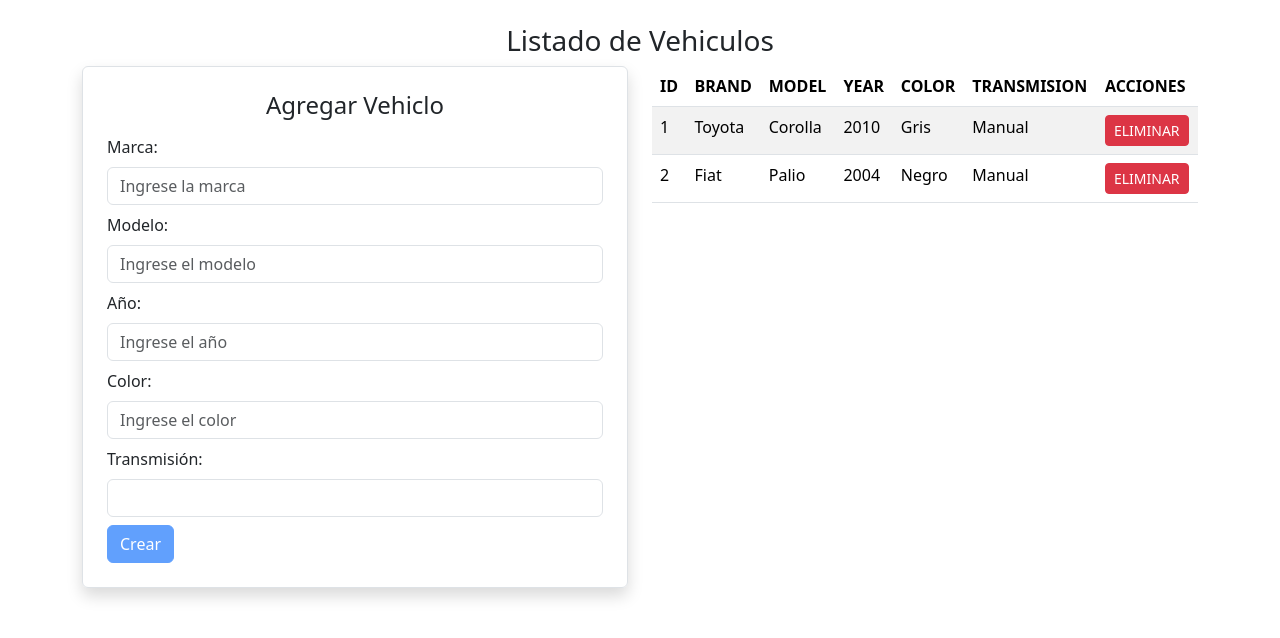
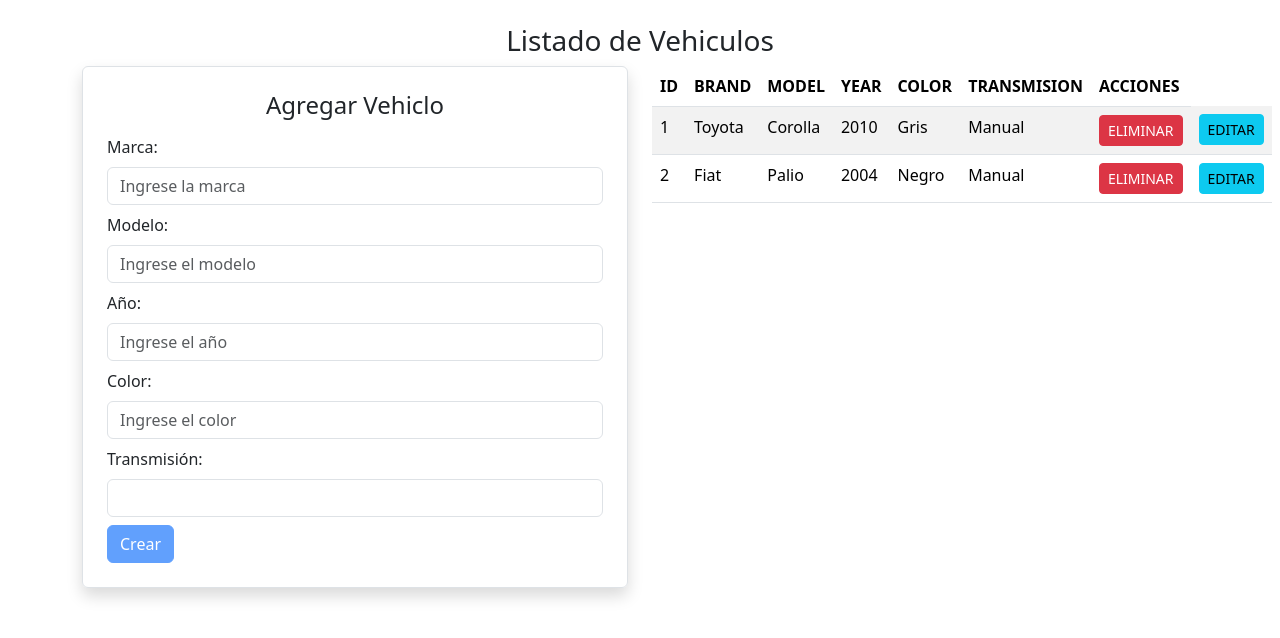
Before and after one commit to salvadorbravo09/GarageApp, an Angular app in the folder web/: page / in a window 1280 px wide. Shown: the top 638 px of the page. Built offline with nearby package versions, Linux system fonts and the light colour scheme.

Commit message:
feat: select user to update

```diff
--- a/web/src/app/components/garage-app.component.html
+++ b/web/src/app/components/garage-app.component.html
@@ -2,13 +2,20 @@
   <h3 class="text-center my-2">{{ title }}</h3>
   <div class="row">
     <div class="col-md-6">
-      <app-vehicle-form (newVehicleEventEmitter)="addVehicle($event)"></app-vehicle-form>
+      <app-vehicle-form
+        (newVehicleEventEmitter)="addVehicle($event)"
+        [vehicle]="vehicleSelected"
+      ></app-vehicle-form>
     </div>
     <div class="col-md-6">
       <div *ngIf="vehicles.length === 0" class="alert alert-warning">
         No hay registros en el sistema
       </div>
-      <app-garage [vehicles]="vehicles" (idVehicleEventEmitter)="removeUser($event)"></app-garage>
+      <app-garage
+        [vehicles]="vehicles"
+        (idVehicleEventEmitter)="removeUser($event)"
+        (selectedVehicleEventEmitter)="setSelectedVehicle($event)"
+      ></app-garage>
     </div>
   </div>
 </div>
--- a/web/src/app/components/garage-app.component.ts
+++ b/web/src/app/components/garage-app.component.ts
@@ -16,7 +16,11 @@ export class GarageAppComponent implements OnInit {
 
   vehicles: Vehicle[] = [];
 
-  constructor(private vehicleService: VehicleService) {}
+  vehicleSelected: Vehicle;
+
+  constructor(private vehicleService: VehicleService) {
+    this.vehicleSelected = new Vehicle();
+  }
 
   ngOnInit(): void {
     this.vehicleService
@@ -34,4 +38,8 @@ export class GarageAppComponent implements OnInit {
   removeUser(id: number): void {
     this.vehicles = this.vehicles.filter((vehicle) => vehicle.id != id);
   }
+
+  setSelectedVehicle(vehicleRow: Vehicle): void {
+    this.vehicleSelected = { ...vehicleRow };
+  }
 }
--- a/web/src/app/components/vehicle-form/vehicle-form.component.ts
+++ b/web/src/app/components/vehicle-form/vehicle-form.component.ts
@@ -1,4 +1,4 @@
-import { Component, EventEmitter, Output } from '@angular/core';
+import { Component, EventEmitter, Input, Output } from '@angular/core';
 import { FormsModule, NgForm } from '@angular/forms';
 import { Vehicle } from '../../models/vehicle';
 import { CommonModule } from '@angular/common';
@@ -10,6 +10,8 @@ import { CommonModule } from '@angular/common';
   templateUrl: './vehicle-form.component.html',
 })
 export class VehicleFormComponent {
+
+  @Input()
   vehicle: Vehicle;
 
   @Output()
--- a/web/src/app/components/vehicle/vehicle.component.html
+++ b/web/src/app/components/vehicle/vehicle.component.html
@@ -19,8 +19,19 @@
       <td>{{ vehicle.color }}</td>
       <td>{{ vehicle.transmision }}</td>
       <td>
-        <button class="btn btn-danger btn-sm" (click)="onRemoveVehicle(vehicle.id)">
+        <button
+          class="btn btn-danger btn-sm"
+          (click)="onRemoveVehicle(vehicle.id)"
+        >
           ELIMINAR
+        </button>
+      </td>
+      <td>
+        <button
+          class="btn btn-info btn-sm"
+          (click)="onSelectedVehicle(vehicle)"
+        >
+          EDITAR
         </button>
       </td>
     </tr>
--- a/web/src/app/components/vehicle/vehicle.component.ts
+++ b/web/src/app/components/vehicle/vehicle.component.ts
@@ -15,10 +15,17 @@ export class VehicleComponent {
   @Output()
   idVehicleEventEmitter = new EventEmitter();
 
+  @Output()
+  selectedVehicleEventEmitter = new EventEmitter();
+
   onRemoveVehicle(id: number): void {
     const confirmRemove = confirm('Esta seguro que desea eliminar?');
     if (confirmRemove) {
       this.idVehicleEventEmitter.emit(id);
     }
   }
+
+  onSelectedVehicle(vehicle: Vehicle): void {
+    this.selectedVehicleEventEmitter.emit(vehicle);
+  }
 }
```
